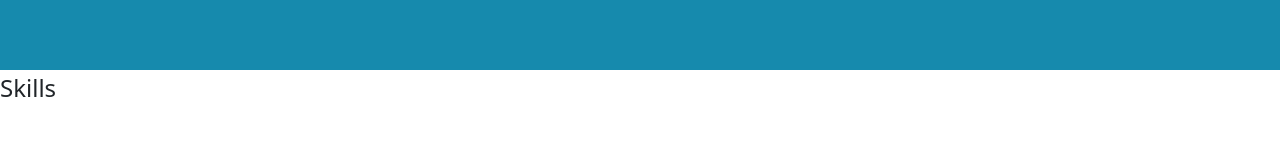
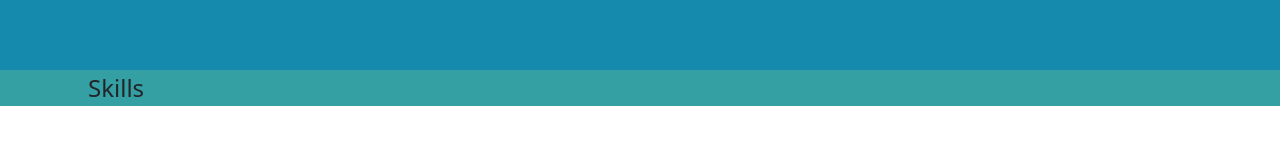
Before and after one commit to Kekechi/Portfolio, a React (Vite) app: page / in a window 1280 px wide. Shown: the part 2378-2538 px from the top of the page. Built offline with nearby package versions, Linux system fonts and the light colour scheme.

Commit message:
skill section background

```diff
--- a/src/Components/Home/Skills/Skills.jsx
+++ b/src/Components/Home/Skills/Skills.jsx
@@ -1,7 +1,12 @@
 import React from "react";
+import { Container } from "react-bootstrap";
 
 function Skills() {
-  return <div>Skills</div>;
+  return (
+    <div id="skills" className="skills">
+      <Container>Skills</Container>
+    </div>
+  );
 }
 
 export default Skills;
--- a/src/index.css
+++ b/src/index.css
@@ -225,3 +225,8 @@ Figure img {
     transform: translateX(1em);
   }
 }
+
+/* || Skills */
+.skills {
+  background-color: var(--SIXTH-COLOR);
+}
```
